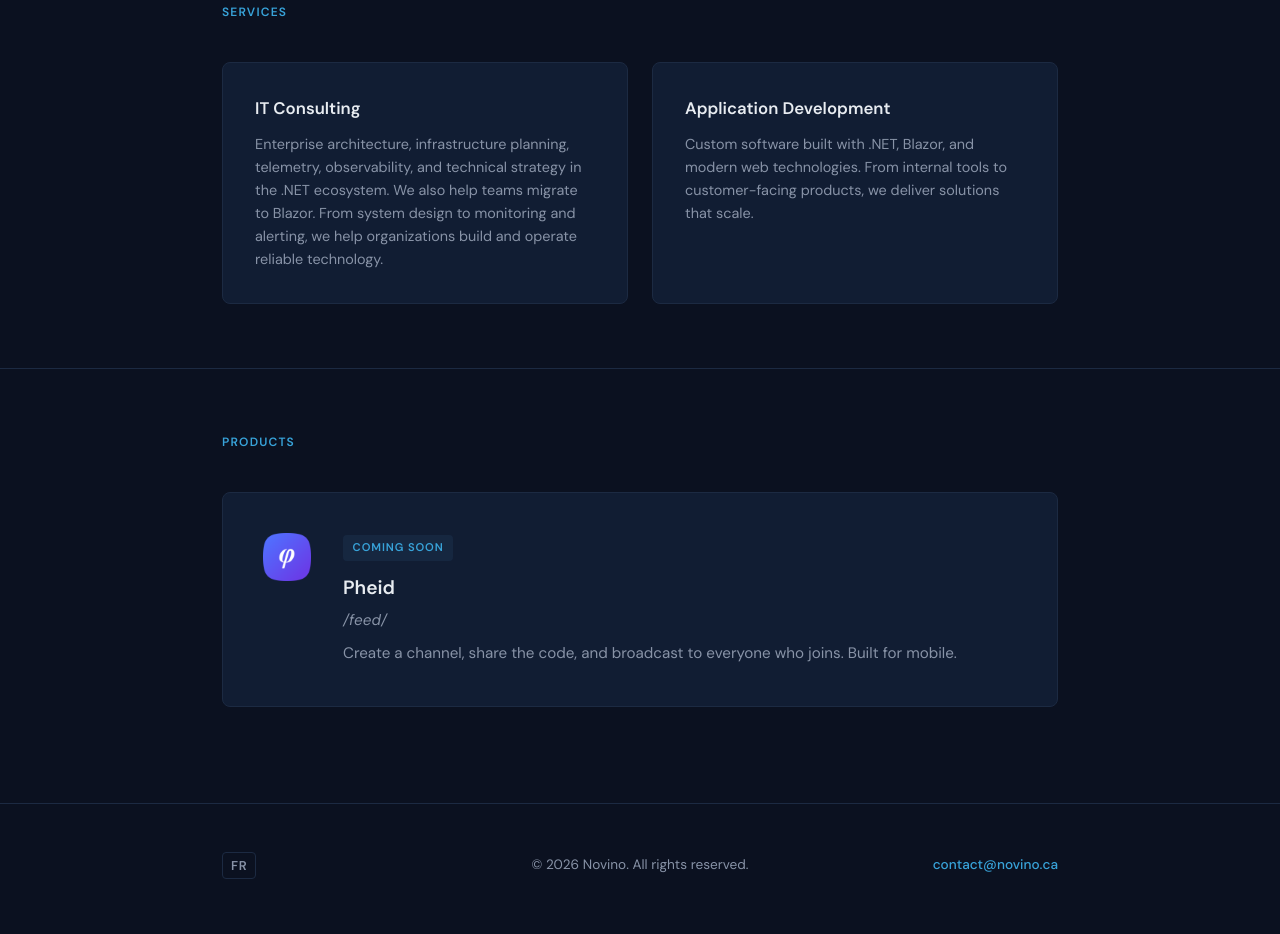
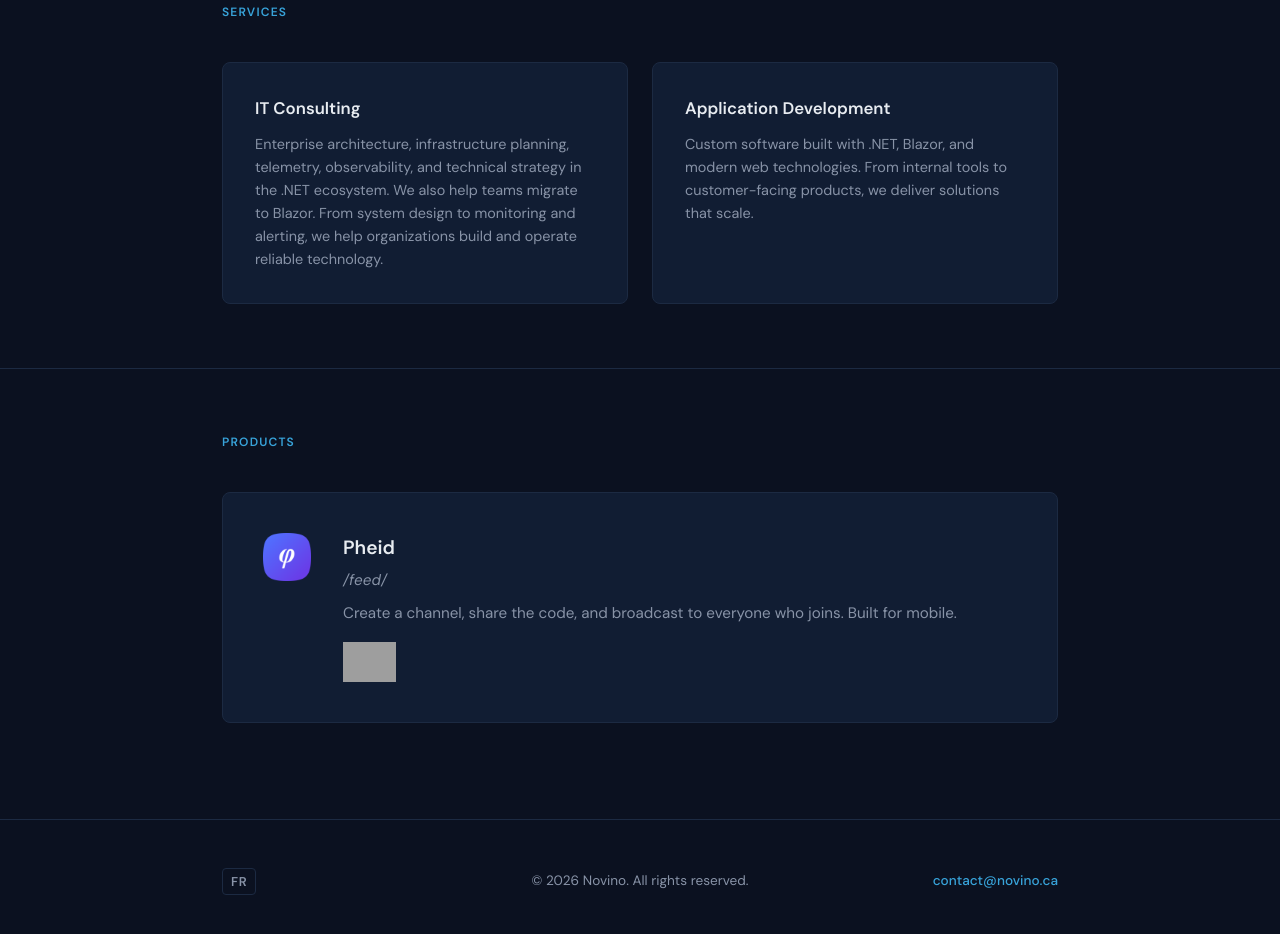
Before and after one commit to jmpotvin/novino, a plain HTML site: page index.html in a window 1280 px wide. Shown: the part 637-1571 px from the top of the page. Drawn offline with Linux system fonts and the light colour scheme; grey boxes are pictures that could not be loaded.

Commit message:
Google Play Link

```diff
--- a/index.html
+++ b/index.html
@@ -69,10 +69,14 @@
                     <img src="images/pheid-icon-512.png" alt="Pheid" width="48" height="48">
                 </div>
                 <div class="product-content">
-                    <div class="product-badge">Coming Soon</div>
                     <h3><a href="https://pheid.app" target="_blank" rel="noopener noreferrer">Pheid</a></h3>
                     <p class="pronunciation"><em>/feed/</em></p>
                     <p>Create a channel, share the code, and broadcast to everyone who joins. Built for mobile.</p>
+                    <div class="store-badges">
+                        <a href="https://play.google.com/store/apps/details?id=app.pheid" target="_blank" rel="noopener noreferrer">
+                            <img src="https://play.google.com/intl/en_us/badges/static/images/badges/en_badge_web_generic.png" alt="Get it on Google Play" height="40">
+                        </a>
+                    </div>
                 </div>
             </div>
         </div>
--- a/styles.css
+++ b/styles.css
@@ -236,6 +236,27 @@ nav .container {
     margin-bottom: 0.75rem;
 }
 
+.store-badges {
+    display: flex;
+    gap: 0.75rem;
+    align-items: center;
+    margin-top: 1rem;
+}
+
+.store-badges a {
+    display: inline-flex;
+    transition: opacity 0.2s;
+}
+
+.store-badges a:hover {
+    opacity: 0.8;
+}
+
+.store-badges img {
+    height: 40px;
+    width: auto;
+}
+
 /* FOOTER */
 footer {
     padding: 3rem 0;
```
Also changed, not shown: fr.html (+5 -1 lines).
